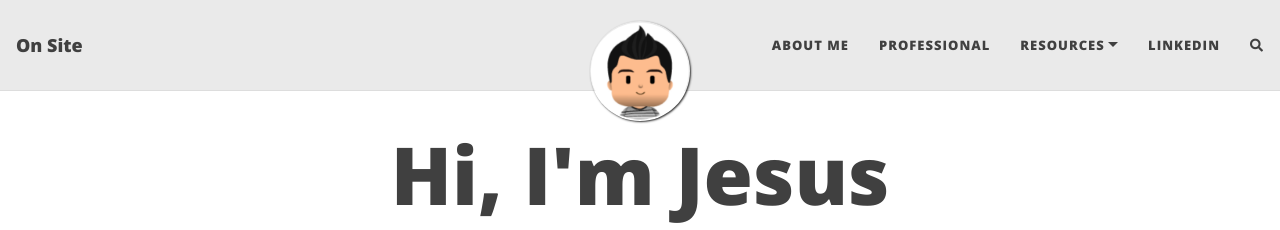
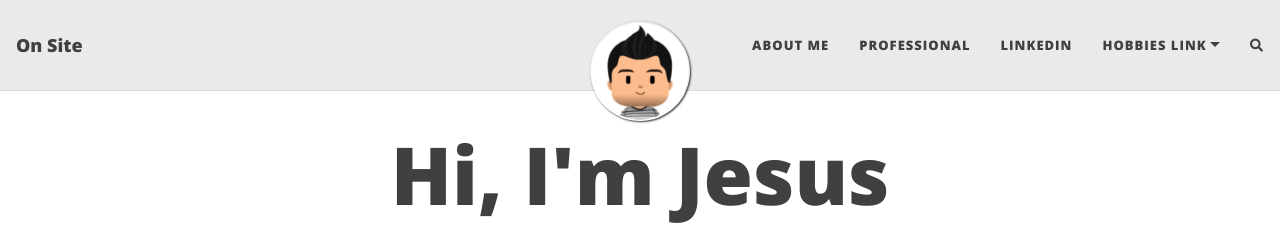
Before and after one commit to jesuserl/jesuserl.github.io, a Jekyll site: the page built from index.html, in a window 1280 px wide. Shown: the top 230 px of the page. Built offline with Jekyll 4.4.1, drawn with Linux system fonts in a browser that asks for light colours; nearby versions of some CDN libraries; the list of posts is cut into pages by our own code; comment, search, counter and statistics services are not loaded.

Commit message:
more changes

```diff
--- a/_config.yml
+++ b/_config.yml
@@ -16,10 +16,12 @@ author: Jesus Rojas
 navbar-links:
   About Me: "aboutme"
   Professional: "profesional"
-  Resources:
+  Linkedin: "https://www.linkedin.com/in/jesuserl"
+  Hobbies link:
     # - Beautiful Jekyll: "https://beautifuljekyll.com"
-    - Learn markdown: "https://www.markdowntutorial.com/"
-  Linkedin: "https://www.linkedin.com/in/jesuserl"
+    - Manjaro Linux: "https://manjaro.org//"
+    - Star Wars: "https://www.starwars.com/"
+
 
 # --- Logo --- #
 
```
